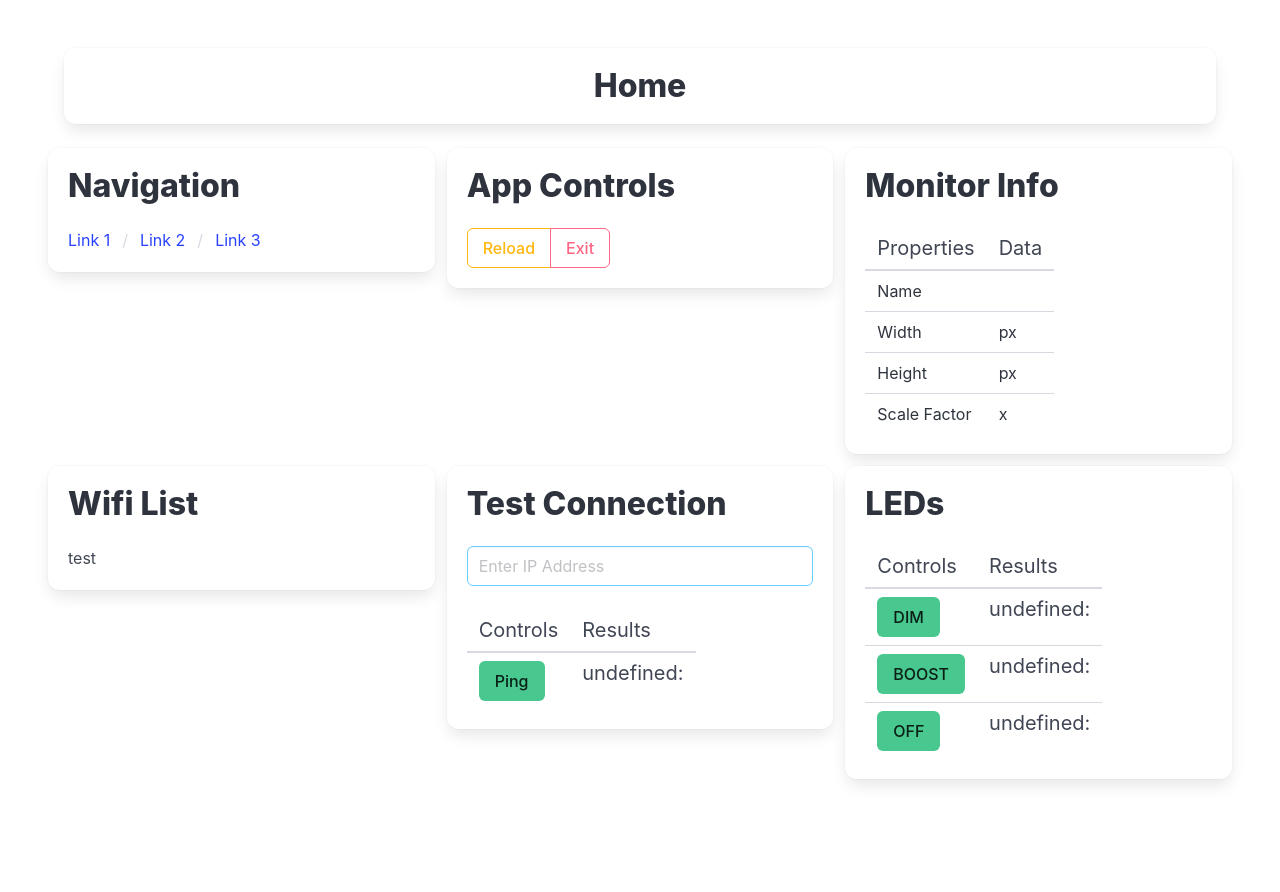
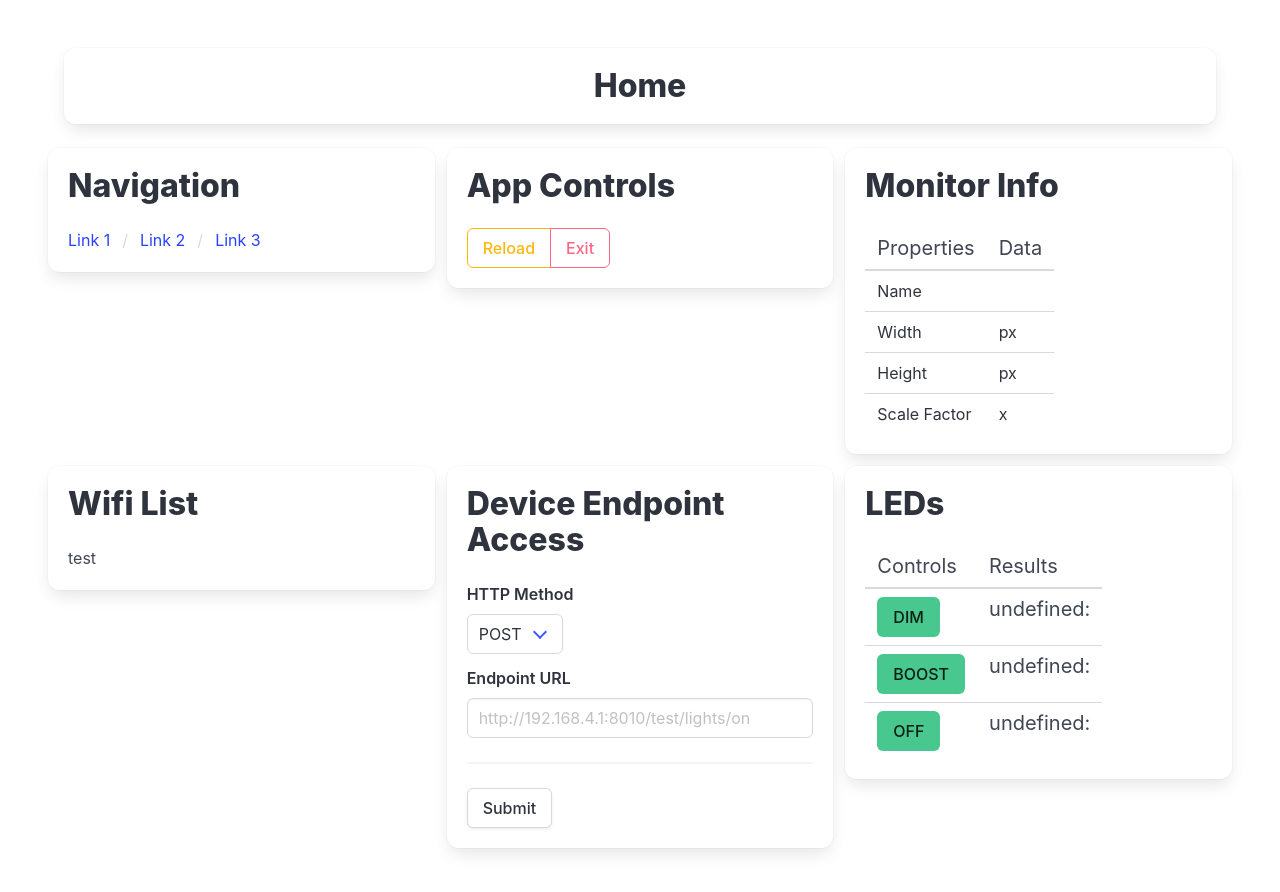
Before and after one commit to gabe-lepo/tauri-test, a React (Vite) app: page / in a window 1280 px wide. Shown: the top 892 px of the page. Before the commit the page ends 827 px from the top, so only its background shows below. Built offline with nearby package versions, Linux system fonts and the light colour scheme.

Commit message:
Remove PingConnection component in favor of more general EndpointAccess component

```diff
--- /dev/null
+++ b/src/components/EndpointAccess.tsx
@@ -0,0 +1,40 @@
+import "bulma";
+
+function EndpointAccess() {
+
+
+   return(
+      <div className="block container box">
+         <p className="title">Device Endpoint Access</p>
+
+         <div className="field">
+            <label className="label">HTTP Method</label>
+            <div className="control">
+               <div className="select">
+                  <select>
+                     <option>POST</option>
+                     <option>GET</option>
+                  </select>
+               </div>
+            </div>
+         </div>
+
+         <div className="field">
+            <label className="label">Endpoint URL</label>
+            <div className="control">
+               <input className="input" type="text" placeholder="http://192.168.4.1:8010/test/lights/on" />
+            </div>
+         </div>
+
+         <hr />
+
+         <div className="field">
+            <div className="control">
+               <button className="button">Submit</button>
+            </div>
+         </div>
+      </div>
+   );
+}
+
+export default EndpointAccess;
--- a/src/components/PingConnection.tsx
+++ /dev/null
@@ -1,44 +0,0 @@
-import "bulma";
-import { useCallback } from "react";
-
-import { usePostPing } from "../api/usePostPing";
-
-function PingConnection() {
-   const { createItem: postPing } = usePostPing();
-   const onPing = useCallback(async () => {postPing({})}, [[postPing]]);
-
-   return(
-      <div className="block container box">
-         <p className="title">Test Connection</p>
-         <div className="block">
-            <input
-               className="input is-info"
-               type="text"
-               placeholder="Enter IP Address"
-            />
-         </div>
-         <table className="table">
-            <thead><tr>
-               <td>
-                  <p className="subtitle">Controls</p>
-               </td>
-               <td>
-                  <p className="subtitle">Results</p>
-               </td>
-            </tr></thead>
-            <tbody><tr>
-               <td>
-                  <button className="button is-success" onClick={onPing}>Ping</button>
-               </td>
-               <td>
-                  <p className="subtitle">
-                     {typeof usePostPing().data?.code}: {usePostPing().data?.code}
-                  </p>
-               </td>
-            </tr></tbody>
-         </table>
-      </div>
-   );
-}
-
-export default PingConnection;
--- a/src/pages/Home.tsx
+++ b/src/pages/Home.tsx
@@ -1,7 +1,7 @@
 import "bulma";
 
 import LightControls from "../components/LightControls";
-import PingConnection from "../components/PingConnection";
+import EndpointAccess from "../components/EndpointAccess";
 import WifiList from "../components/WifiList";
 import MonitorInfo from "../components/MonitorInfo";
 import AppControls from "../components/AppControls";
@@ -27,7 +27,7 @@ function Home() {
                <WifiList />
             </div>
             <div className="cell">
-               <PingConnection />
+               <EndpointAccess />
             </div>
             <div className="cell">
                <LightControls />
```
